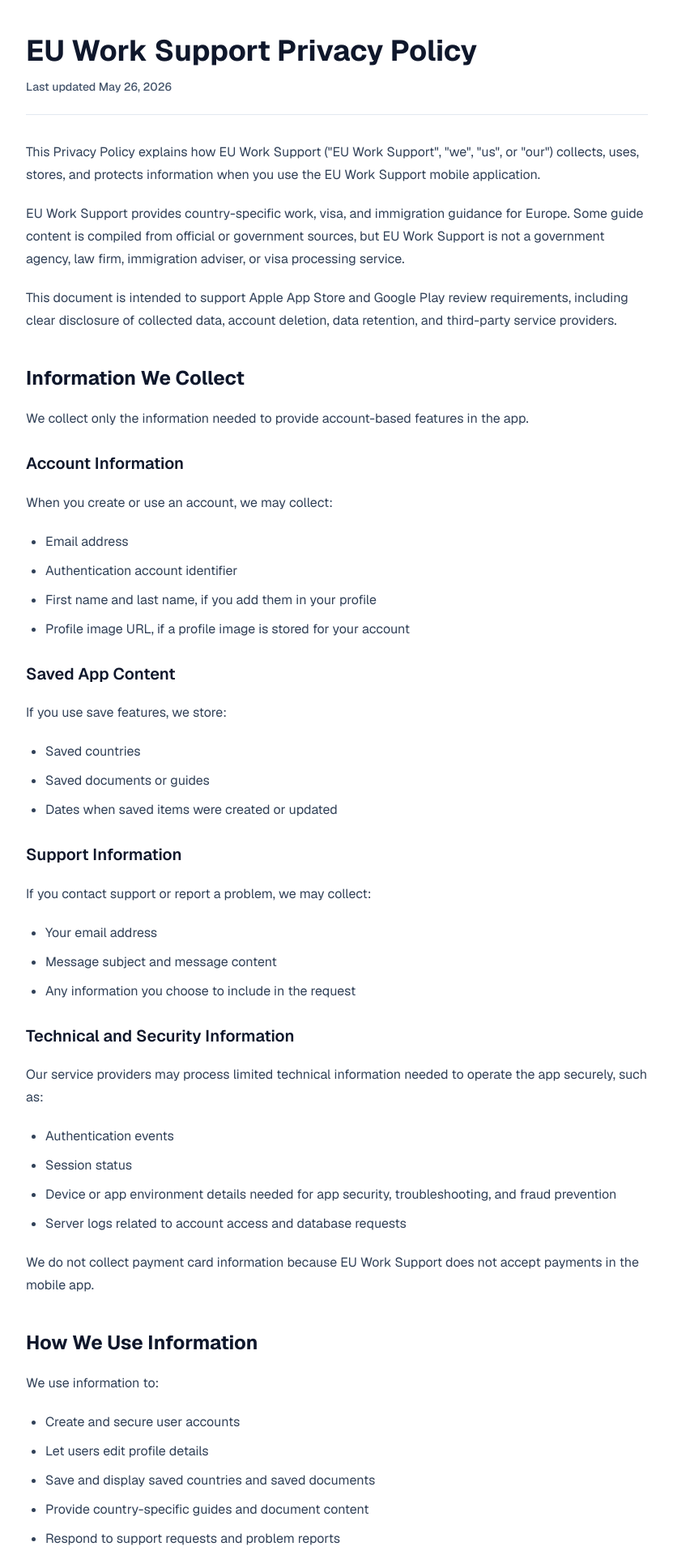
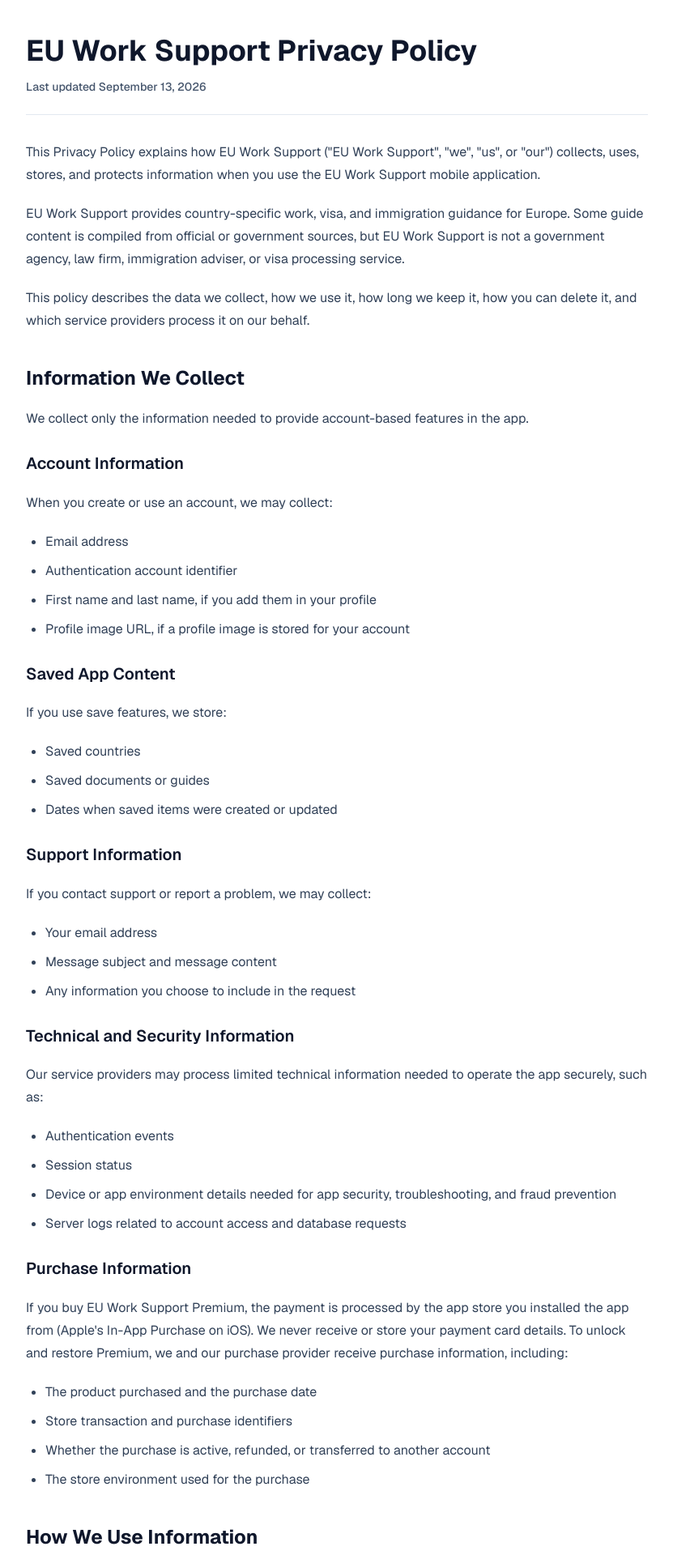
Before and after one commit to pksingh1508/eu_work_support_web, a Next.js app: page /app/privacy-policy in a window 1280 px wide. Shown: the top 1920 px of the page at 81% size, without its empty margins (224-1055 px from the left). Built offline with nearby package versions, Linux system fonts and the light colour scheme.

Commit message:
update privacy policy for premium purchases
- Add Purchase Information section for Premium in-app purchases
- Disclose RevenueCat and app store purchase processing
- Update retention, deletion, and restore flows for purchase records

```diff
--- a/src/constant/app_policy.ts
+++ b/src/constant/app_policy.ts
@@ -1,6 +1,6 @@
 export const app_policy = {
   title: "EU Work Support Privacy Policy",
-  lastUpdated: "May 26, 2026",
+  lastUpdated: "September 13, 2026",
   blocks: [
     {
       type: "paragraph",
@@ -12,7 +12,7 @@
     },
     {
       type: "paragraph",
-      text: "This document is intended to support Apple App Store and Google Play review requirements, including clear disclosure of collected data, account deletion, data retention, and third-party service providers.",
+      text: "This policy describes the data we collect, how we use it, how long we keep it, how you can delete it, and which service providers process it on our behalf.",
     },
     {
       type: "heading",
@@ -89,8 +89,21 @@
       ],
     },
     {
+      type: "subheading",
+      text: "Purchase Information",
+    },
+    {
       type: "paragraph",
-      text: "We do not collect payment card information because EU Work Support does not accept payments in the mobile app.",
+      text: "If you buy EU Work Support Premium, the payment is processed by the app store you installed the app from (Apple's In-App Purchase on iOS). We never receive or store your payment card details. To unlock and restore Premium, we and our purchase provider receive purchase information, including:",
+    },
+    {
+      type: "bullets",
+      items: [
+        "The product purchased and the purchase date",
+        "Store transaction and purchase identifiers",
+        "Whether the purchase is active, refunded, or transferred to another account",
+        "The store environment used for the purchase",
+      ],
     },
     {
       type: "heading",
@@ -107,6 +120,7 @@
         "Let users edit profile details",
         "Save and display saved countries and saved documents",
         "Provide country-specific guides and document content",
+        "Confirm, activate, and restore Premium purchases",
         "Respond to support requests and problem reports",
         "Maintain app security and prevent misuse",
         "Debug, monitor, and improve app reliability",
@@ -130,8 +144,9 @@
       items: [
         "Clerk for authentication and account management",
         "Supabase for database storage and backend services",
+        "RevenueCat for purchase validation and Premium access management. RevenueCat receives your account identifier, your email address, and your purchase information.",
+        "The app store you installed the app from, such as the Apple App Store, for app delivery and payment processing under its own terms and privacy policy",
         "Expo and React Native platform services for app delivery and runtime functionality",
-        "Apple App Store and Google Play services when users install or update the app through those stores",
       ],
     },
     {
@@ -159,6 +174,7 @@
       items: [
         "Account information is retained while your account is active.",
         "Saved countries and documents are retained until you remove them or delete your account.",
+        "Purchase records are retained while your account is active and for as long as needed to honour Premium access, handle refunds or disputes, and meet accounting and legal obligations.",
         "Support requests may be retained for customer service, security, and legal record purposes.",
         "Backup and security logs may remain for a limited period after deletion where needed for security, fraud prevention, legal compliance, or disaster recovery.",
       ],
@@ -173,7 +189,7 @@
     },
     {
       type: "paragraph",
-      text: "When account deletion is completed, we delete or de-identify account data associated with your account, including profile details and saved items, unless we are required to retain limited information for security, fraud prevention, legal compliance, dispute resolution, or backup recovery.",
+      text: "When account deletion is completed, we delete or de-identify account data associated with your account, including profile details, saved items, and the purchase records linked to your account, unless we are required to retain limited information for security, fraud prevention, legal compliance, accounting, dispute resolution, or backup recovery. Deleting your account does not cancel or refund a purchase, and the app store keeps its own transaction records under its own policy.",
     },
     {
       type: "paragraph",
@@ -194,17 +210,10 @@
         "Save or unsave countries and documents",
         "Sign out of your account",
         "Change your password where supported by the authentication provider",
+        "Restore a Premium purchase from the Billing tab",
         "Delete your account from the app",
         "Contact support to request access, correction, or deletion of account data",
       ],
-    },
-    {
-      type: "heading",
-      text: "Children's Privacy",
-    },
-    {
-      type: "paragraph",
-      text: "EU Work Support is not directed to children under 13. We do not knowingly collect personal information from children under 13. If we learn that a child has provided personal information without appropriate consent, we will take steps to delete it.",
     },
     {
       type: "heading",
```
